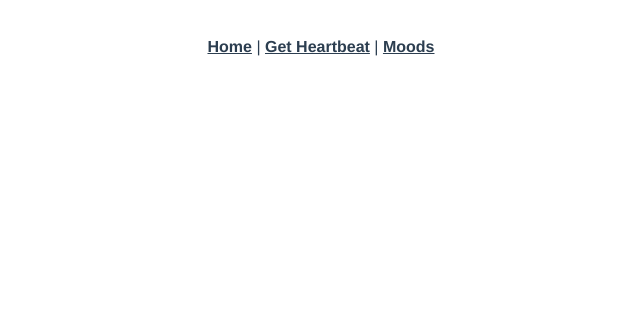
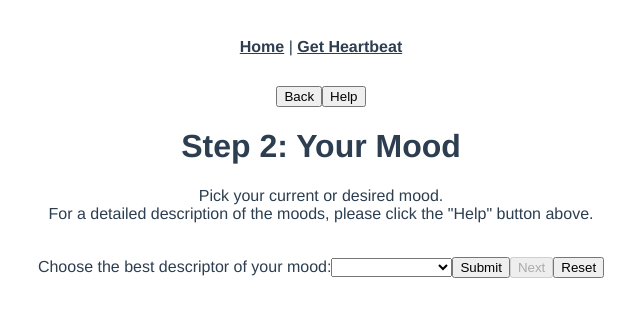
Before and after one commit to c-l-scholl/stp-vue-fb, a Vue app: page /mood in a window 1280 px wide. Shown: the top 316 px of the page, without its empty margins (319-959 px from the left). Built offline with nearby package versions, Linux system fonts and the light colour scheme.

Commit message:
added user mood to fb

```diff
--- a/src/App.vue
+++ b/src/App.vue
@@ -1,10 +1,9 @@
 <template>
   <nav>
     <router-link to="/">Home</router-link> |
-    <router-link to="/calc-bpm">Get Heartbeat</router-link> |
-    <router-link to="/moods">Moods</router-link>
+    <router-link to="/calc-bpm">Get Heartbeat</router-link>
   </nav>
-  <router-view/>
+  <router-view />
 </template>
 
 <style>
--- a/src/router/index.js
+++ b/src/router/index.js
@@ -18,7 +18,7 @@ const routes = [
     component: CalcBPMView
   },
   {
-    path: '/moods',
+    path: '/mood',
     name: 'moods',
     component: MoodsView
   },
--- a/src/views/MoodsView.vue
+++ b/src/views/MoodsView.vue
@@ -11,10 +11,14 @@
     For a detailed description of the moods, please click the "Help" button above.
   </p>
   <br>
-  <form>
   <label for="Mood"> Choose the best descriptor of your mood:</label>
 
-    <select name="Mood" id="Mood" value="">
+  <select
+    name="Mood"
+    id="Mood"
+    value=""
+    v-model="mood"
+    >
     <option value="" selected disabled>Select an Option</option>
     <option value="Calm">Calm</option>
     <option value="Happy">Happy</option>
@@ -33,23 +37,37 @@
     <option value="Hurt">Hurt</option>
     <option value="Hot">Hot</option>
   </select>
-    <input
-      v-modal="mood"
+  <button @click="setMoodinFB()">Submit</button>
+    <!--<input
       type="submit"
-      value="Submit">
-  </form>
+      value="Submit" /> -->
 
-  <button disabled id="btnNext" type="button">Next
+  <button disabled id="btnNext" type="button">
+    Next
   </button>
-  <button id="relbtn" type="button">Reset
+  <button id="relbtn" type="button">
+    Reset
   </button>
 </template>
 
 <script>
+import { db } from '../firebase/firebase.js'
+import { doc, setDoc } from 'firebase/firestore'
+
 export default {
   data() {
     return {
       mood: null,
+    }
+  },
+  methods: {
+    async setMoodinFB() {
+      if(this.mood !== null) {
+        console.log(this.mood)
+        const docRef = doc(db, "BPM-moods", "UserData")
+        await setDoc(docRef, { mood1: this.mood }, { merge: true })
+      }
+
     }
   }
 }
```
Lines whose indentation alone changed are shown as unchanged.
